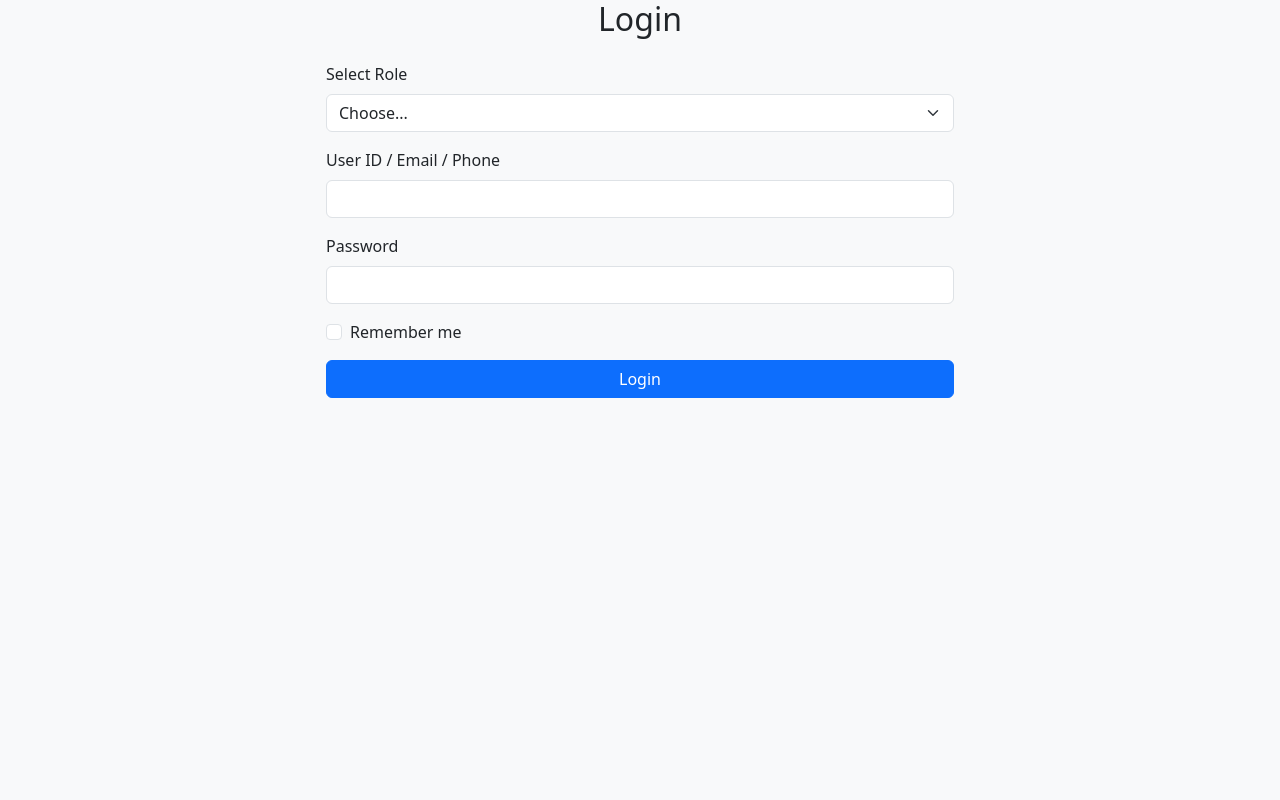
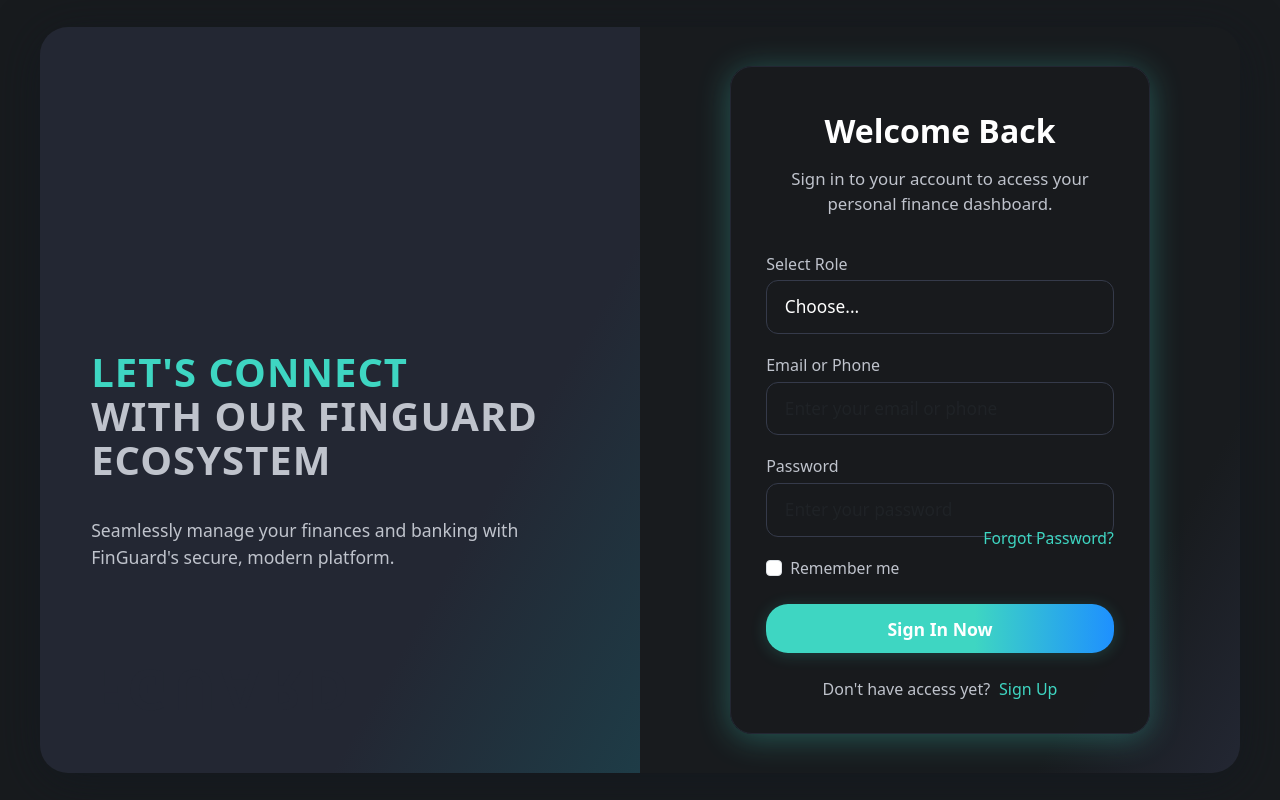
Before and after one commit to gagradebnath/FinTech, a Flask app: page /login in a window 1280 px wide. Run offline with Flask 3, Linux system fonts and the light colour scheme.

Commit message:
login page done

```diff
--- /dev/null
+++ b/app/static/css/login.css
@@ -0,0 +1,188 @@
+/* Login page modern dark style inspired by Anywhere app */
+.login-bg {
+    min-height: 100vh;
+    background: #181b1e;
+    display: flex;
+    align-items: center;
+    justify-content: center;
+}
+.login-split {
+    display: flex;
+    width: 100vw;
+    max-width: 1200px;
+    min-height: 80vh;
+    background: none;
+    border-radius: 28px;
+    overflow: hidden;
+    box-shadow: 0 8px 48px #10182099;
+    position: relative;
+}
+.login-split-left {
+    flex: 1 1 50%;
+    background: linear-gradient(120deg, #232733 70%, #1e3c47 100%);
+    color: #fff;
+    display: flex;
+    flex-direction: column;
+    justify-content: flex-end;
+    align-items: flex-start;
+    padding: 4vw 3vw 3vw 4vw;
+    position: relative;
+}
+.login-split-left .login-big-title {
+    font-size: 2.5rem;
+    font-weight: 700;
+    line-height: 1.1;
+    margin-bottom: 2.2rem;
+    color: #3ed6c2;
+    letter-spacing: 1px;
+}
+.login-split-left .login-big-title .gray {
+    color: #bfc3cc;
+    font-weight: 600;
+}
+.login-split-left .login-desc {
+    color: #bfc3cc;
+    font-size: 1.1rem;
+    margin-bottom: 2.5rem;
+}
+.login-split-left .login-reflect {
+    font-size: 3.5rem;
+    color: #232733;
+    opacity: 0.25;
+    letter-spacing: 0.1em;
+    transform: scaleY(-1);
+    margin-top: 2.5rem;
+    font-weight: 900;
+}
+.login-split-left .teal {
+    color: #3ed6c2;
+}
+.login-split-right {
+    flex: 1 1 50%;
+    background: linear-gradient(120deg, #181b1e 80%, #232733 100%);
+    display: flex;
+    flex-direction: column;
+    justify-content: center;
+    align-items: center;
+    padding: 3vw 2vw;
+    position: relative;
+}
+.login-card {
+    background: rgba(24,27,30,0.92);
+    border-radius: 22px;
+    box-shadow: 0 4px 32px #3ed6c255;
+    padding: 2.5rem 2.2rem 2rem 2.2rem;
+    max-width: 420px;
+    width: 100%;
+    position: relative;
+    overflow: hidden;
+    border: 1.5px solid #232733;
+}
+.login-card .login-title {
+    font-size: 2rem;
+    font-weight: 600;
+    color: #fff;
+    margin-bottom: 0.7rem;
+    text-align: center;
+}
+.login-card .login-subtitle {
+    color: #bfc3cc;
+    font-size: 1.05rem;
+    margin-bottom: 2.2rem;
+    text-align: center;
+}
+.login-card .login-label {
+    color: #bfc3cc;
+    font-size: 1rem;
+    margin-bottom: 0.3rem;
+}
+.login-card .form-control, .login-card .form-select {
+    background: transparent;
+    border: 1.5px solid #353a4a;
+    color: #fff;
+    border-radius: 12px;
+    font-size: 1.08rem;
+    padding: 0.8rem 1.1rem;
+    margin-bottom: 1.2rem;
+    box-shadow: none;
+    transition: border 0.2s;
+}
+.login-card .form-control:focus, .login-card .form-select:focus {
+    border: 1.5px solid #3ed6c2;
+    background: #232733;
+    color: #fff;
+    box-shadow: 0 0 0 2px #3ed6c233;
+}
+.login-card .form-check-label {
+    color: #bfc3cc;
+    font-size: 0.98rem;
+}
+.login-card .btn-primary {
+    background: linear-gradient(90deg, #3ed6c2 60%, #1e90ff 100%);
+    border: none;
+    border-radius: 22px;
+    font-weight: 600;
+    font-size: 1.1rem;
+    padding: 0.7rem 0;
+    margin-top: 0.5rem;
+    box-shadow: 0 2px 16px #3ed6c233;
+    transition: background 0.2s;
+}
+.login-card .btn-primary:hover {
+    background: linear-gradient(90deg, #1e90ff 60%, #3ed6c2 100%);
+}
+.login-card .login-link {
+    color: #3ed6c2;
+    text-decoration: none;
+    font-weight: 500;
+    margin-left: 0.3em;
+}
+.login-card .login-link:hover {
+    text-decoration: underline;
+}
+.login-card .forgot-link {
+    color: #3ed6c2;
+    text-decoration: none;
+    font-size: 0.98rem;
+    float: right;
+    margin-top: -1.8rem;
+    margin-bottom: 1.2rem;
+}
+.login-card .forgot-link:hover {
+    text-decoration: underline;
+}
+.login-card .login-divider {
+    border-top: 1px dashed #353a4a;
+    margin: 2.2rem 0 1.5rem 0;
+}
+.login-card .login-logo {
+    position: absolute;
+    top: 2.2rem;
+    right: 2.2rem;
+    width: 48px;
+    height: 48px;
+    opacity: 0.7;
+}
+.login-card .login-bottom-text {
+    color: #bfc3cc;
+    text-align: center;
+    margin-top: 1.5rem;
+    font-size: 1rem;
+}
+@media (max-width: 900px) {
+    .login-split {
+        flex-direction: column;
+        min-width: 100vw;
+        min-height: 100vh;
+        border-radius: 0;
+    }
+    .login-split-left, .login-split-right {
+        min-width: 100vw;
+        min-height: 40vh;
+        padding: 7vw 4vw;
+    }
+    .login-card {
+        max-width: 98vw;
+        padding: 2.2rem 0.7rem 1.7rem 0.7rem;
+    }
+}
--- a/app/templates/login.html
+++ b/app/templates/login.html
@@ -1,11 +1,22 @@
 {% extends 'base.html' %}
 {% block content %}
-<div class="row justify-content-center">
-  <div class="col-md-6">
-    <h2 class="mb-4 text-center">Login</h2>
+<div class="login-bg" style="padding: 2vw;">
+  <div class="login-split">
+    <div class="login-split-left">
+      <div class="login-big-title">
+        <span class="teal">LET'S CONNECT</span><br>
+        <span class="gray">WITH OUR FINGUARD<br>ECOSYSTEM</span>
+      </div>
+      <div class="login-desc">Seamlessly manage your finances and banking with FinGuard's secure, modern platform.</div>
+      <div class="login-reflect">FGUARD</div>
+    </div>
+    <div class="login-split-right">
+      <div class="login-card">
+        <div class="login-title">Welcome Back</div>
+        <div class="login-subtitle">Sign in to your account to access your personal finance dashboard.</div>
         <form method="POST" action="/login">
           <div class="mb-3">
-        <label for="role" class="form-label">Select Role</label>
+            <label for="role" class="login-label">Select Role</label>
             <select class="form-select" id="role" name="role" required>
               <option value="">Choose...</option>
               <option value="user">User</option>
@@ -14,23 +25,24 @@
             </select>
           </div>
           <div class="mb-3">
-        <label for="login_id" class="form-label">User ID / Email / Phone</label>
-        <input type="text" class="form-control" id="login_id" name="login_id" required>
+            <label for="login_id" class="login-label">Email or Phone</label>
+            <input type="text" class="form-control" id="login_id" name="login_id" required placeholder="Enter your email or phone">
           </div>
           <div class="mb-3">
-        <label for="password" class="form-label">Password</label>
-        <input type="password" class="form-control" id="password" name="password" required>
+            <label for="password" class="login-label">Password</label>
+            <input type="password" class="form-control" id="password" name="password" required placeholder="Enter your password">
+            <a href="#" class="forgot-link">Forgot Password?</a>
           </div>
           <div class="mb-3 form-check">
             <input type="checkbox" class="form-check-input" id="remember_me" name="remember_me">
             <label class="form-check-label" for="remember_me">Remember me</label>
           </div>
-      <button type="submit" class="btn btn-primary w-100">Login</button>
+          <button type="submit" class="btn btn-primary w-100">Sign In Now</button>
         </form>
+        <div class="login-bottom-text">
+          Don't have access yet?
+          <a href="/register" class="login-link">Sign Up</a>
         </div>
-</div>
-
-<!-- Login failed popup -->
         {% if error %}
         <div class="modal fade" id="loginErrorModal" tabindex="-1" aria-labelledby="loginErrorModalLabel" aria-hidden="true">
           <div class="modal-dialog">
@@ -55,8 +67,6 @@
           });
         </script>
         {% endif %}
-
-<!-- Registration success popup -->
         {% if success %}
         <div class="modal fade" id="registerSuccessModal" tabindex="-1" aria-labelledby="registerSuccessModalLabel" aria-hidden="true">
           <div class="modal-dialog">
@@ -79,4 +89,11 @@
           successModal.show();
         </script>
         {% endif %}
+      </div>
+    </div>
+  </div>
+</div>
 {% endblock %}
+{% block extra_scripts %}
+<link rel="stylesheet" href="{{ url_for('static', filename='css/login.css') }}">
+{% endblock %}
```
Lines whose indentation alone changed are shown as unchanged.
